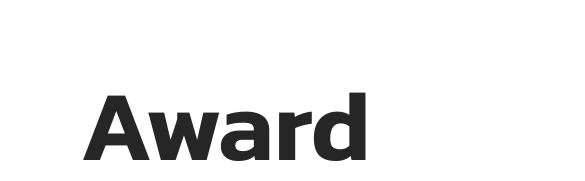
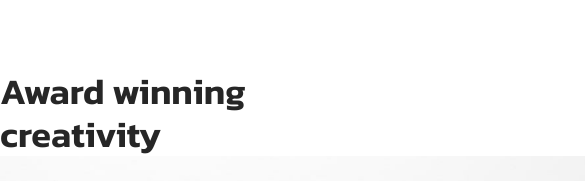
Before and after one commit to tarekbinjaman/Web-Design-Agency, a React (Vite) app: page / in a window 390 px wide. Shown: the part 1816-1997 px from the top of the page, 585 px wide, since content can reach past the window. Built offline with nearby package versions, Linux system fonts and the light colour scheme.

Commit message:
mobile responsive setup in progress

```diff
--- a/src/Layouts/Home/Fourth.jsx
+++ b/src/Layouts/Home/Fourth.jsx
@@ -8,18 +8,18 @@ import { GoArrowRight } from 'react-icons/go';
 const Fourth = () => {
     return (
         <div>
-            <div className="px-20 py-40 flex items-start gap-10 ]">
+            <div className="lg:px-20 py-40 lg:flex items-start gap-10 ]">
                 {/* first div */}
-                <div className="sticky top-10 flex-2/5">
-                    <h2 className="text-[100px]/[110px] font-semibold text-neutral-800 w-[400px]">
+                <div className="lg:sticky top-10 lg:flex-2/5">
+                    <h2 className="md:text-[100px]/[110px] text-[36px]/[43px] font-semibold text-neutral-800 w-[400px]">
                         Award winning creativity
                     </h2>
                 </div>
                 {/* cards */}
-                <div className='flex flex-col gap-y-16'>
+                <div className='lg:flex flex-col gap-y-16'>
                     {/* second div */}
                     <div>
-                        <div className='ml-28 group'>
+                        <div className='lg:ml-28 group'>
                             <div className='w-[641px]'>
                                 <div className='w-[641px] h-[490px] overflow-hidden'>
                                     <img className='w-[641px] h-[490px] object-cover
@@ -41,7 +41,7 @@ const Fourth = () => {
                         </div>
                     </div>
                     {/* third div */}
-                    <div className='grid grid-cols-2 gap-x-16'>
+                    <div className='lg:grid grid-cols-2 gap-x-16'>
                         {/* 1 */}
                         <div className='w-[494px] group'>
                             <div className='w-[494px] h-[495px] overflow-hidden'>
```
